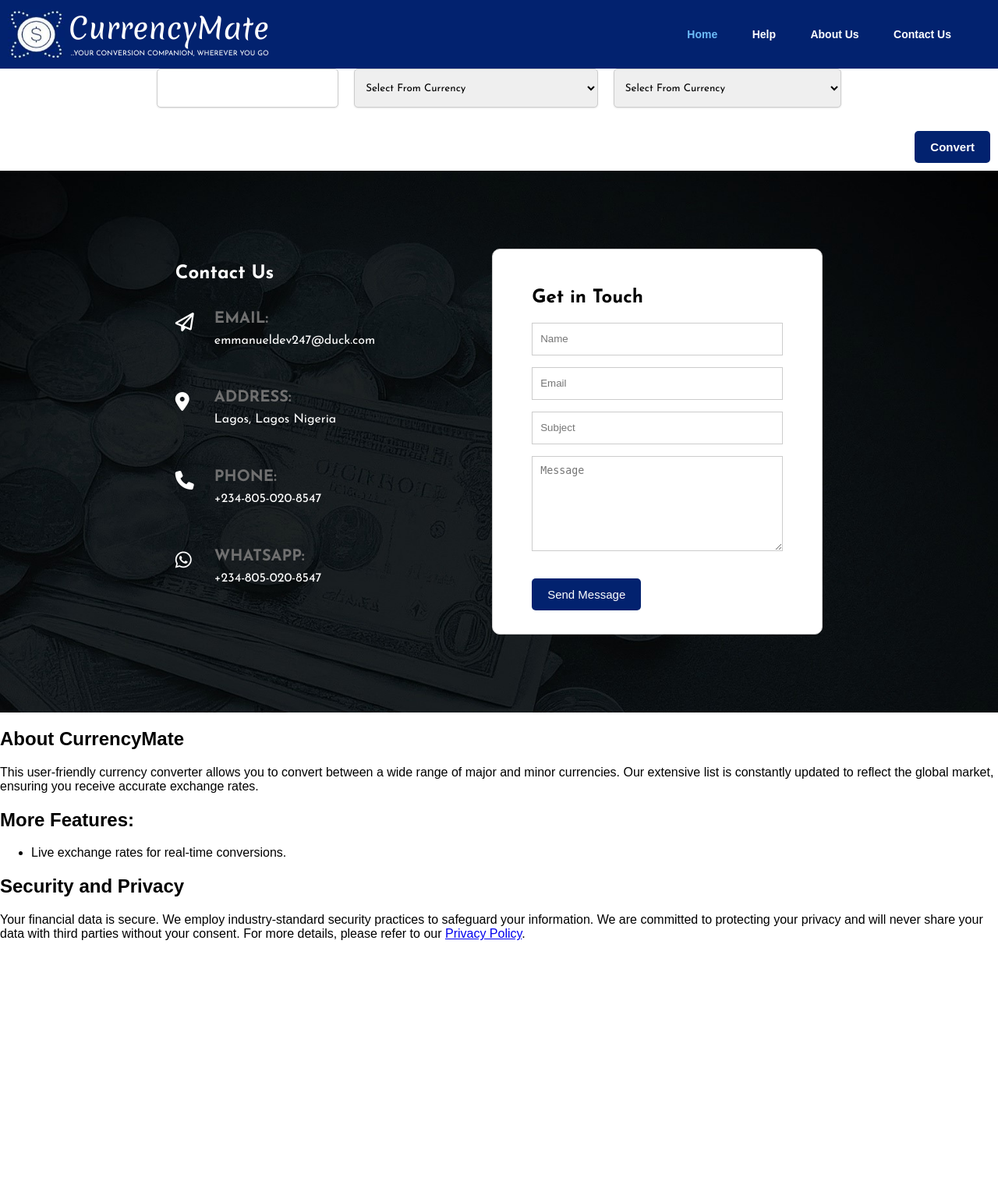
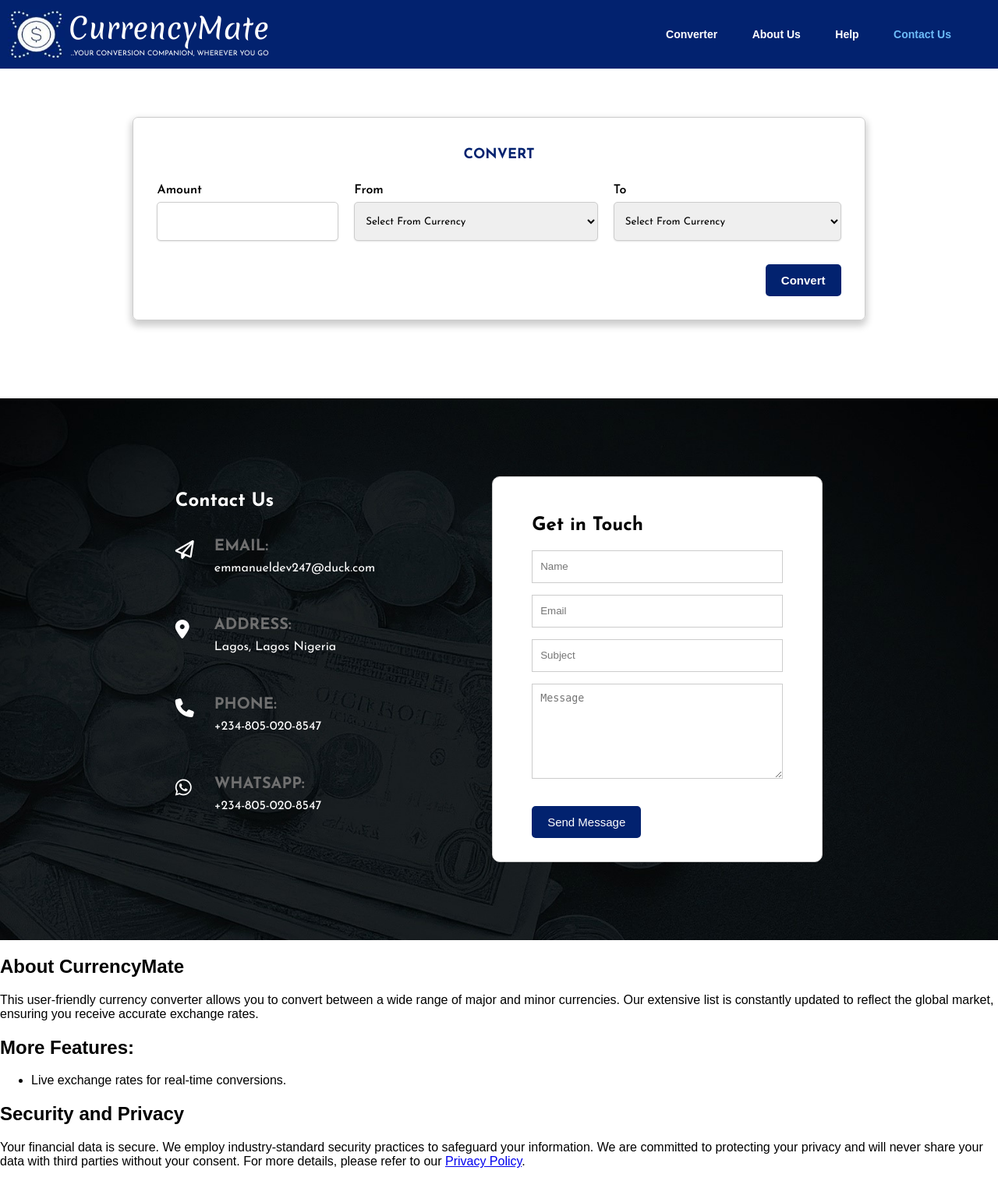
Before and after one commit to Augustinejude365/Portfolio-Project---CurrencyMate, a Flask app: page / in a window 1280 px wide. Shown: the whole page at 78% size. Before the commit the page ends 1206 px from the top, so only its background shows below. Run offline with Flask 2, Linux system fonts and the light colour scheme.

Commit message:
updated: landing page

```diff
--- a/templates/index.html
+++ b/templates/index.html
@@ -21,14 +21,14 @@
 			</div>
 			<nav class="tabs sub-header">
 				<ul>
-					<li class="active" id="home-link"><a href="#header">Home</a></li>
+					<li class="active" id="converter-link"><a href="#converter">Converter</a></li>
+					<li id="about-link"><a href="#about-us">About Us</a></li>
 					<li id="help-link"><a href="#help">Help</a></li>
-					<li id="about-link"><a href="#about-us">About Us</a></li>
 					<li id="contact-link"><a href="#contact-us">Contact Us</a></li>
 				</ul>
 			</nav>
 		</header>
-		<div class="container">
+		<div class="converter-container" id="converter">
 			<form id="conversion-form" class="flex-form">
 				<p>CONVERT</p>
 				<div class="flex-input">
@@ -59,9 +59,9 @@
 			<div id="result"></div>
 		</div>
 
-		<div class="contact-wrapper" id="contact-us-id">
+		<div class="contact-wrapper" id="contact-us">
 			<section class="contact-container">
-				<div class="contact-us">
+				<div>
 					<h2>Contact Us</h2>
 					<div class="contact-details-gp">
 						<div class="contact-details">
@@ -104,7 +104,7 @@
 
 
 
-		<section class="about">
+		<section class="about-wrapper" id="about-us">
 			<h2>About CurrencyMate</h2>
 			<p>This user-friendly currency converter allows you to convert between a wide range of major and minor currencies. Our extensive list is constantly updated to reflect the global market, ensuring you receive accurate exchange rates.</p>
 		</section>
```
